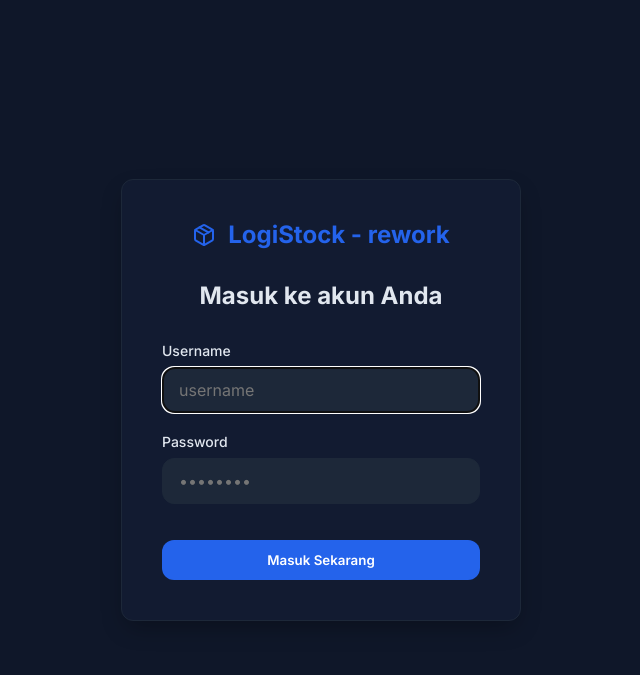
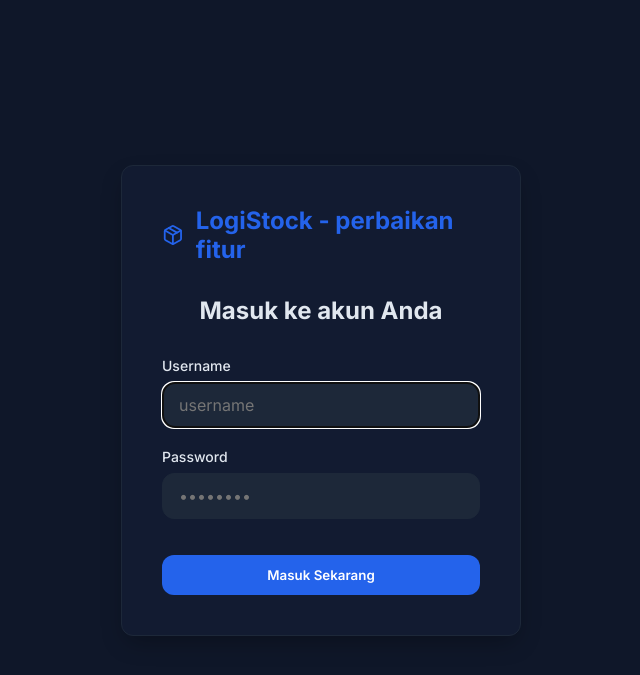
Before and after one commit to Gabutz1234/LogiStock, a PHP site: page / in a window 1280 px wide. Shown: the top 675 px of the page, without its empty margins (319-959 px from the left). Run offline with PHP 8.4, Linux system fonts and the light colour scheme; a stand-in replaces the project's code that opens the database connection.

Commit message:
feat: mengubah judul halaman login dari LogiStock menjadi LogiStock - perbaikan fitur

```diff
--- a/views/auth/login.php
+++ b/views/auth/login.php
@@ -29,7 +29,7 @@
     <div class="card">
         <div class="logo">
             <i data-lucide="package"></i>
-            <span>LogiStock - rework</span>
+            <span>LogiStock - perbaikan fitur</span>
         </div>
         <h2 style="text-align: center; margin-bottom: 2rem;">Masuk ke akun Anda</h2>
 
```
